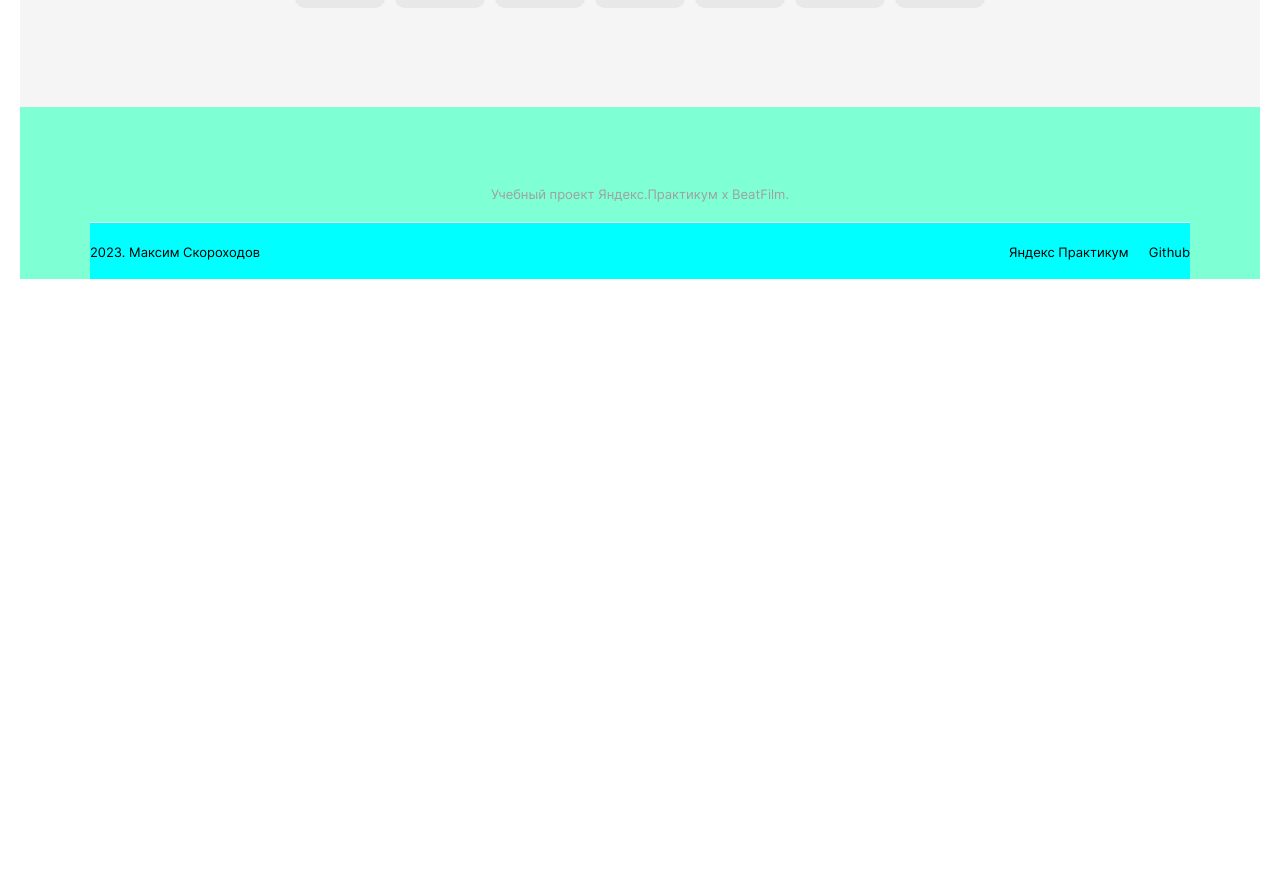
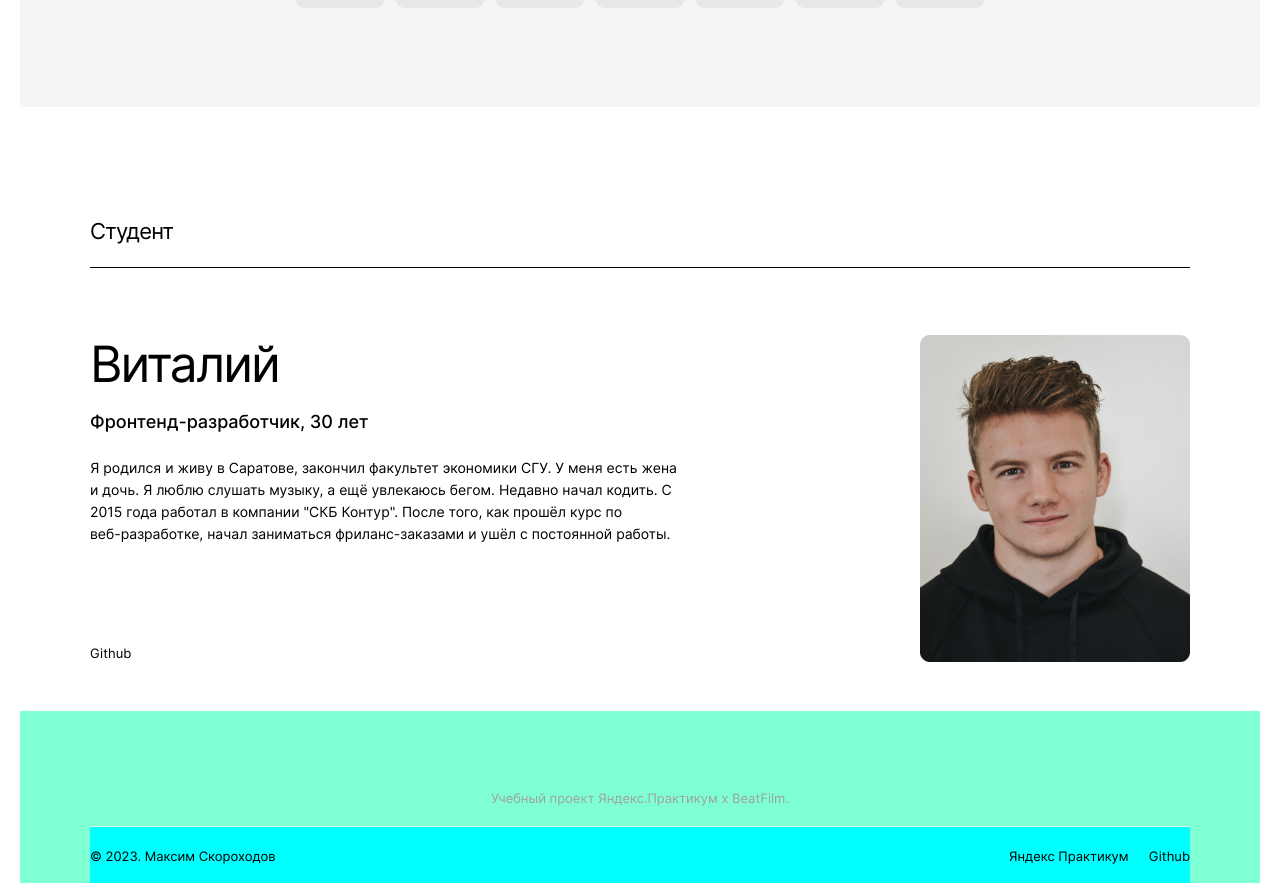
Before and after one commit to Balzak1976/movies-explorer-frontend, a React (Create React App) app: page / in a window 1280 px wide. Shown: the part 1774-2657 px from the top of the page. Before the commit the page ends 2053 px from the top, so only its background shows below. Built offline with nearby package versions, Linux system fonts and the light colour scheme.

Commit message:
feat: сверстать AboutMe

```diff
--- a/src/components/Main/AboutMe/AboutMe.css
+++ b/src/components/Main/AboutMe/AboutMe.css
@@ -0,0 +1,88 @@
+.section {
+  width: 100%;
+  box-sizing: border-box;
+  display: flex;
+  flex-direction: column;
+  align-items: center;
+}
+
+.section_about {
+  padding-top: 112px;
+  min-height: 604px;
+  align-items: flex-start;
+}
+
+.section__header {
+  width: 100%;
+  margin: 0;
+  padding-bottom: 23px;
+  font-weight: 400;
+  font-size: 22px;
+  line-height: 1.125;
+  letter-spacing: -0.04em;
+  border-bottom: 1px solid #000;
+}
+
+.about {
+  width: 100%;
+  padding-top: 67px;
+  display: grid;
+  grid-template-columns: 1fr auto;
+  grid-template-rows: repeat(3, auto) 1fr;
+  gap: 19px;
+}
+
+.about__title {
+  margin: 0;
+  font-weight: 400;
+  font-size: 50px;
+  line-height: 1.16;
+  letter-spacing: -0.04em;
+}
+
+.about__subtitle {
+  margin: 0;
+  font-weight: 500;
+  font-size: 18px;
+  line-height: 1.11;
+}
+
+.about__description {
+  margin: 0;
+  padding-top: 6px;
+  font-weight: 400;
+  font-size: 14px;
+  line-height: 1.57;
+  /* перенос текста на новую строку */
+  white-space: pre-line;
+}
+
+.about__avatar {
+  grid-column: 2/-1;
+  grid-row: 1/-1;
+  display: inline;
+  max-width: 270px;
+  object-fit: cover;
+  object-position: center;
+}
+
+.nav_about {
+  align-self: flex-end;
+}
+
+.nav__links {
+  display: flex;
+  gap: 20px;
+  list-style-type: none;
+  margin: 0;
+  padding-left: 0;
+}
+
+.nav__link {
+  color: inherit;
+  text-decoration: none;
+  font-weight: 400;
+  font-size: 13px;
+  line-height: 1.23;
+  color: #000;
+}
--- a/src/components/Main/AboutMe/AboutMe.js
+++ b/src/components/Main/AboutMe/AboutMe.js
@@ -0,0 +1,37 @@
+import './AboutMe.css';
+import avatar from '../../../images/myPhoto.png';
+
+const ABOUT_HEADER = 'Студент';
+const ABOUT_TITLE = 'Виталий';
+const ABOUT_SUBTITLE = 'Фронтенд-разработчик, 30 лет';
+const ABOUT_DESCRIPTION =
+  'Я родился и живу в Саратове, закончил факультет экономики СГУ. У меня есть жена \n и дочь. Я люблю слушать музыку, а ещё увлекаюсь бегом. Недавно начал кодить. С \n 2015 года работал в компании "СКБ Контур". После того, как прошёл курс по \n веб-разработке, начал заниматься фриланс-заказами и ушёл с постоянной работы.';
+
+const ABOUT_LINKS = [{ link: 'https://github.com/Balzak1976', text: 'Github' }];
+
+function AboutMe() {
+  return (
+    <section className="section section_about page_width_l">
+      <h2 className="section__header">{ABOUT_HEADER}</h2>
+      <article className="about">
+        <h3 className="about__title">{ABOUT_TITLE}</h3>
+        <p className="about__subtitle">{ABOUT_SUBTITLE}</p>
+        <p className="about__description">{ABOUT_DESCRIPTION}</p>
+        <nav className='nav nav_about'>
+          <ul className="nav__links">
+            {ABOUT_LINKS.map((v, i) => (
+              <li className="about__item" key={i}>
+                <a href={v.link} className="nav__link">
+                  {v.text}
+                </a>
+              </li>
+            ))}
+          </ul>
+        </nav>
+        <img src={avatar} alt="фото владельца сайта" className="about__avatar" />
+      </article>
+    </section>
+  );
+}
+
+export default AboutMe;
--- a/src/components/Main/AboutProject/AboutProject.js
+++ b/src/components/Main/AboutProject/AboutProject.js
@@ -29,15 +29,15 @@ function AboutProject() {
       </ul>
       <ul className="timeline">
         <li>
-          <figure class="timeline__week">
-            <div class="timeline__graph bg_color_1">{TIMELINE_GRAPH[0]}</div>
-            <figcaption class="timeline__caption">{TIMELINE_CAPTION[0]}</figcaption>
+          <figure className="timeline__week">
+            <div className="timeline__graph bg_color_1">{TIMELINE_GRAPH[0]}</div>
+            <figcaption className="timeline__caption">{TIMELINE_CAPTION[0]}</figcaption>
           </figure>
         </li>
         <li>
-          <figure class="timeline__week">
-            <div class="timeline__graph">{TIMELINE_GRAPH[1]}</div>
-            <figcaption class="timeline__caption">{TIMELINE_CAPTION[1]}</figcaption>
+          <figure className="timeline__week">
+            <div className="timeline__graph">{TIMELINE_GRAPH[1]}</div>
+            <figcaption className="timeline__caption">{TIMELINE_CAPTION[1]}</figcaption>
           </figure>
         </li>
       </ul>
--- a/src/components/Main/Main.js
+++ b/src/components/Main/Main.js
@@ -11,7 +11,7 @@ function Main() {
       <Promo />
       <AboutProject />
       <Techs />
-      {/* <AboutMe /> */}
+      <AboutMe />
       {/* <Portfolio /> */}
     </main>
   );
--- a/src/components/Main/Promo/Promo.js
+++ b/src/components/Main/Promo/Promo.js
@@ -9,7 +9,7 @@ function Promo() {
   return (
     <section className="promo page_width_l bg_blue">
       <h1 className="promo__title">{PROMO_TITLE}</h1>
-      <img class="promo__main-illustration" src={imgLink} alt="иллюстрация земного шара" />
+      <img className="promo__main-illustration" src={imgLink} alt="иллюстрация земного шара" />
       <p className="promo__subtitle">{PROMO_SUBTITLE}</p>
       <a href="#aboutMe" className="promo__link">
         {PROMO_BTN}
--- a/src/components/parts/Footer/Footer.js
+++ b/src/components/parts/Footer/Footer.js
@@ -7,7 +7,7 @@ function Footer() {
     <footer className="footer page_width_l">
       <h3 className="footer__title">Учебный проект Яндекс.Практикум х BeatFilm.</h3>
       <div className="footer__body">
-        <p className="footer__copyright"> {date.getFullYear()}. Максим Скороходов</p>
+        <p className="footer__copyright">&copy; {date.getFullYear()}. Максим Скороходов</p>
 
         <nav>
           <ul className="footer__links">
```
Also changed, not shown: src/images/myPhoto.png (added).
